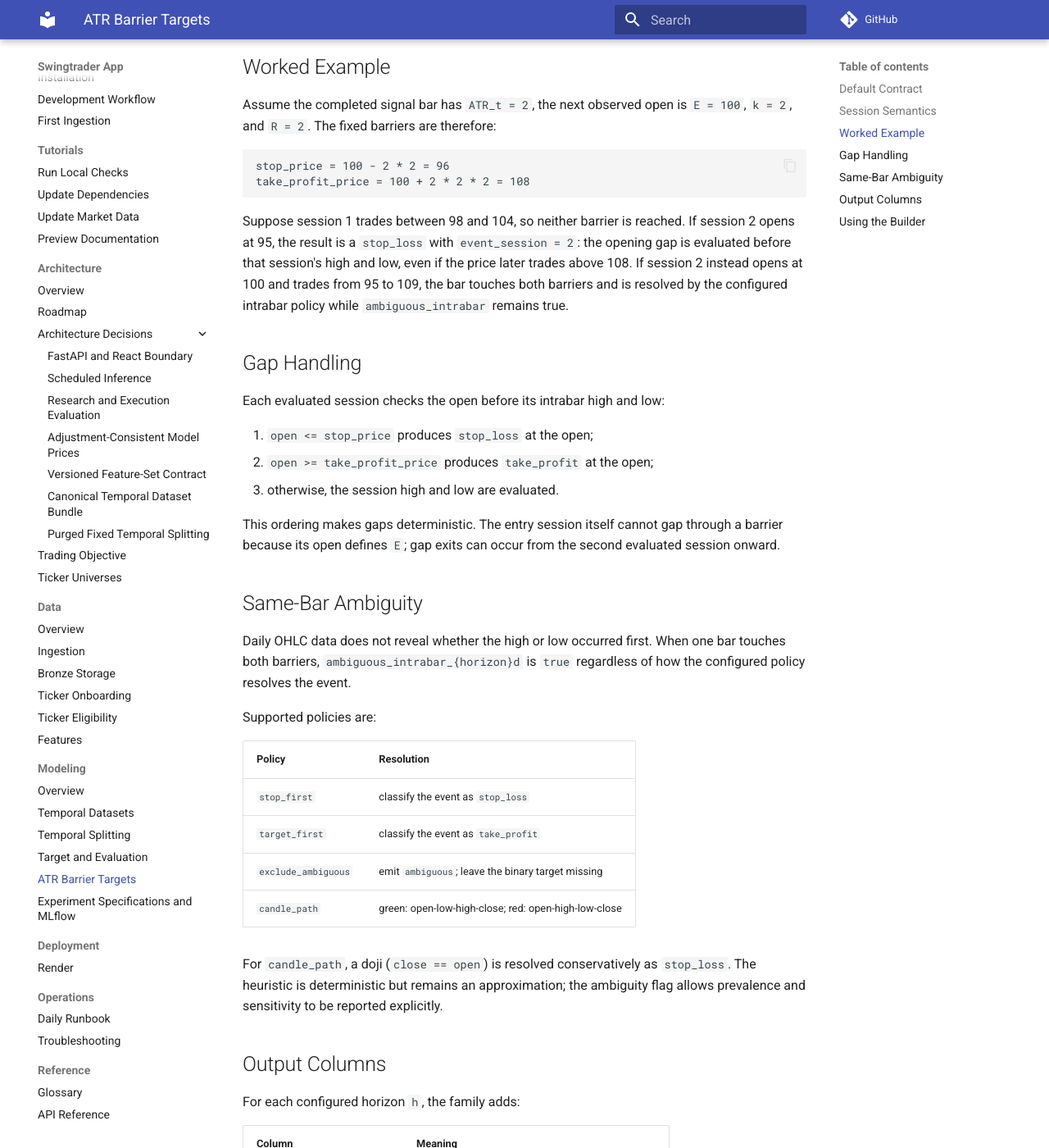
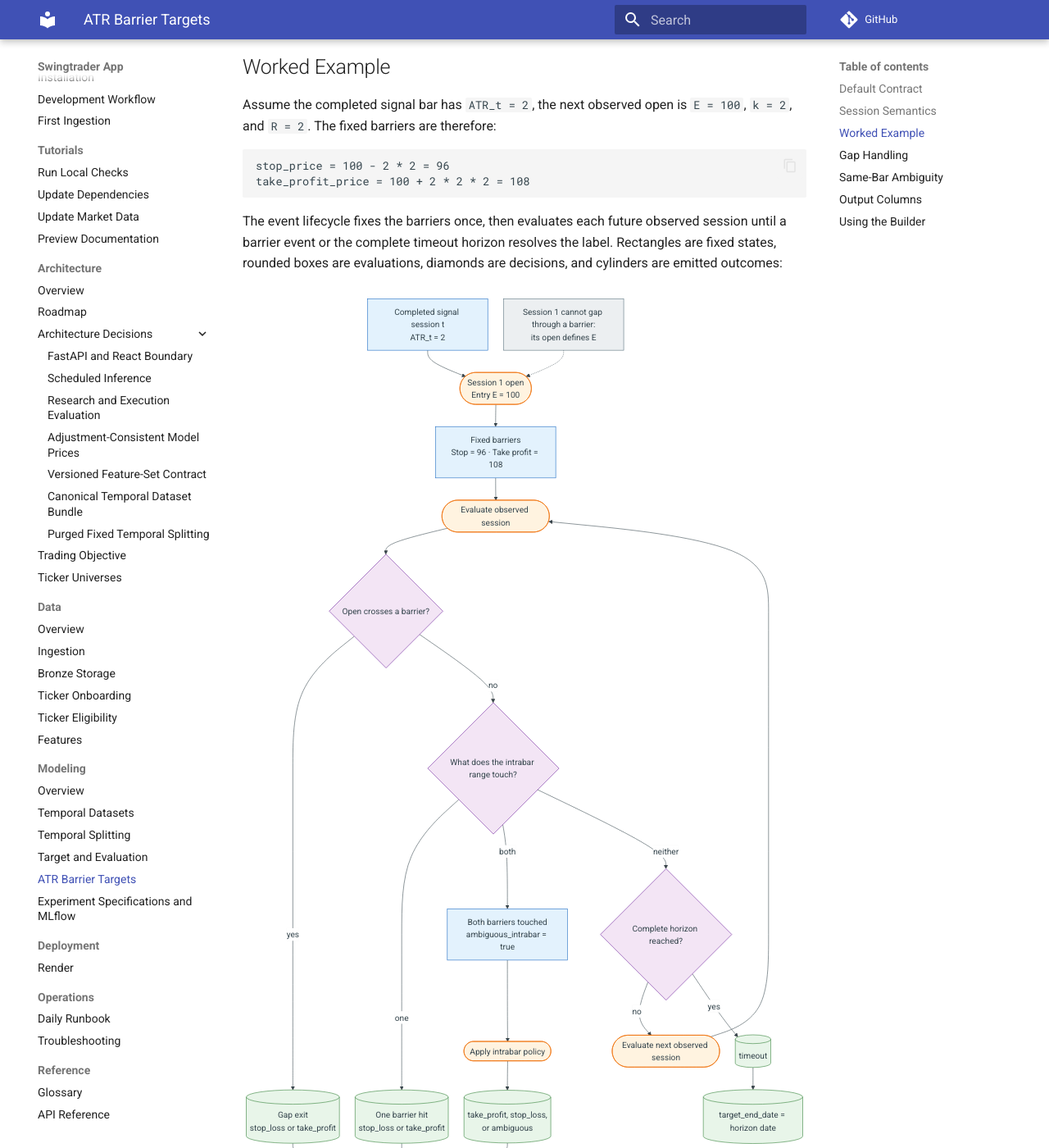
Before and after one commit to Frallmeister/swingtrader-app, an MkDocs documentation site: the page built from docs/modeling/atr-barrier-targets.md, in a window 1280 px wide and 1400 px high, scrolled down 1725 px. Shown: the whole window at 82% size. Built offline with MkDocs 1.6.1 and Material for MkDocs 9.7.7, drawn with Linux system fonts in a browser that asks for light colours; comment, search, counter and statistics services are not loaded; some of the changed lines change nothing that is shown; some of the changed text lies outside the part shown.

Commit message:
Add ATR barrier diagram

````diff
--- a/docs/modeling/atr-barrier-targets.md
+++ b/docs/modeling/atr-barrier-targets.md
@@ -71,12 +71,60 @@ stop_price = 100 - 2 * 2 = 96
 take_profit_price = 100 + 2 * 2 * 2 = 108
 ```
 
-Suppose session 1 trades between 98 and 104, so neither barrier is reached. If
-session 2 opens at 95, the result is a `stop_loss` with `event_session = 2`: the
-opening gap is evaluated before that session's high and low, even if the price
-later trades above 108. If session 2 instead opens at 100 and trades from 95 to
-109, the bar touches both barriers and is resolved by the configured intrabar
-policy while `ambiguous_intrabar` remains true.
+The event lifecycle fixes the barriers once, then evaluates each future observed
+session until a barrier event or the complete timeout horizon resolves the label.
+Rectangles are fixed states, rounded boxes are evaluations, diamonds are decisions,
+and cylinders are emitted outcomes:
+
+```mermaid
+%%{init: {"themeVariables": {"fontSize": "18px"}, "flowchart": {"nodeSpacing": 34, "rankSpacing": 48}}}%%
+flowchart TB
+    signal["Completed signal session t<br/>ATR_t = 2"]
+    entry(["Session 1 open<br/>Entry E = 100"])
+    barriers["Fixed barriers<br/>Stop = 96 · Take profit = 108"]
+    observe(["Evaluate observed session"])
+    open_check{"Open crosses a barrier?"}
+    gap_event[("Gap exit<br/>stop_loss or take_profit")]
+    range_check{"What does the intrabar range touch?"}
+    one_hit[("One barrier hit<br/>stop_loss or take_profit")]
+    both_hit["Both barriers touched<br/>ambiguous_intrabar = true"]
+    policy(["Apply intrabar policy"])
+    ambiguous_event[("take_profit, stop_loss,<br/>or ambiguous")]
+    horizon_check{"Complete horizon reached?"}
+    next_session(["Evaluate next observed session"])
+    timeout[("timeout")]
+    event_end[("target_end_date = event date")]
+    timeout_end[("target_end_date = horizon date")]
+    entry_note["Session 1 cannot gap through a barrier:<br/>its open defines E"]
+
+    signal --> entry --> barriers --> observe
+    entry_note -.-> entry
+    observe --> open_check
+    open_check -->|yes| gap_event --> event_end
+    open_check -->|no| range_check
+    range_check -->|one| one_hit --> event_end
+    range_check -->|both| both_hit --> policy --> ambiguous_event --> event_end
+    range_check -->|neither| horizon_check
+    horizon_check -->|no| next_session --> observe
+    horizon_check -->|yes| timeout --> timeout_end
+
+    classDef state fill:#e3f2fd,stroke:#1565c0
+    classDef action fill:#fff3e0,stroke:#ef6c00
+    classDef decision fill:#f3e5f5,stroke:#6a1b9a
+    classDef outcome fill:#e8f5e9,stroke:#2e7d32
+    classDef note fill:#eceff1,stroke:#546e7a
+    class signal,barriers,both_hit state
+    class entry,observe,policy,next_session action
+    class open_check,range_check,horizon_check decision
+    class gap_event,one_hit,ambiguous_event,timeout,event_end,timeout_end outcome
+    class entry_note note
+```
+
+For example, session 1 can trade between 98 and 104 without resolving the event.
+If session 2 opens at 95, the opening gap produces `stop_loss` with
+`event_session = 2`, even if the price later trades above 108. If it opens at 100
+and trades from 95 to 109, both barriers are touched and the configured intrabar
+policy resolves the event while `ambiguous_intrabar` remains true.
 
 ## Gap Handling
 
````
